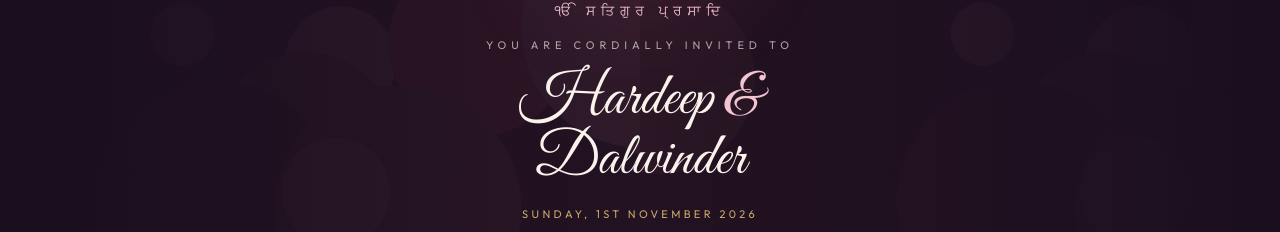
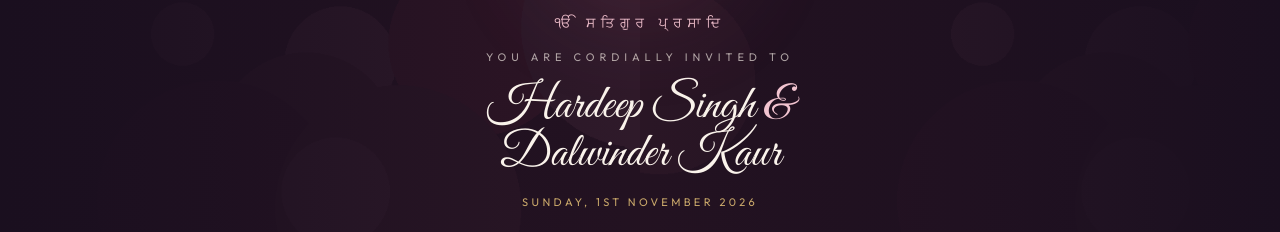
Before and after one commit to muhsina-ov/hardeep-weds-kaur, a React (Vite) app: page / in a window 1280 px wide. Shown: the part 339-571 px from the top of the page. Built offline with nearby package versions, Linux system fonts and the light colour scheme.

Commit message:
feat: use full names Hardeep Singh & Dalwinder Kaur across invitation

```diff
--- a/src/components/ParallaxStage.tsx
+++ b/src/components/ParallaxStage.tsx
@@ -208,7 +208,7 @@ export default function ParallaxStage({ active }: { active: boolean }) {
             initial={{ opacity: 0, y: 16 }}
             animate={active ? { opacity: 1, y: 0 } : {}}
             transition={{ delay: 1.25, duration: 0.95 }}
-            className="mt-3 font-script text-[13.5vw] leading-[0.95] text-[#faf3eb] drop-shadow-[0_8px_28px_rgba(20,5,25,0.55)] sm:text-7xl"
+            className="mt-3 font-script text-[10vw] leading-[1.05] text-[#faf3eb] drop-shadow-[0_8px_28px_rgba(20,5,25,0.55)] sm:text-6xl text-center"
           >
             {wedding.groom}
             <span className="mx-2 text-[#f2c4d0]">&</span>
--- a/src/config.ts
+++ b/src/config.ts
@@ -3,8 +3,8 @@
 // ─────────────────────────────────────────────────────────────
 
 export const wedding = {
-  bride: "Dalwinder",
-  groom: "Hardeep",
+  bride: "Dalwinder Kaur",
+  groom: "Hardeep Singh",
   brideFull: "Dalwinder Kaur",
   groomFull: "Hardeep Singh",
   brideParents: "Daughter of Smt. Charanjit Kaur & Late S. Harmail Singh",
--- a/src/sections/IntroGate.tsx
+++ b/src/sections/IntroGate.tsx
@@ -106,7 +106,7 @@ export default function IntroGate({
           <p className="text-[11px] uppercase tracking-[0.45em] text-[#faf3eb]/65">
             You are cordially invited to
           </p>
-          <h1 className="font-script text-5xl leading-tight text-[#faf3eb] sm:text-6xl">
+          <h1 className="font-script text-4xl leading-tight text-[#faf3eb] sm:text-5xl">
             {wedding.groom}{" "}
             <span className="text-[#f2c4d0]">&</span> {wedding.bride}
           </h1>
```
